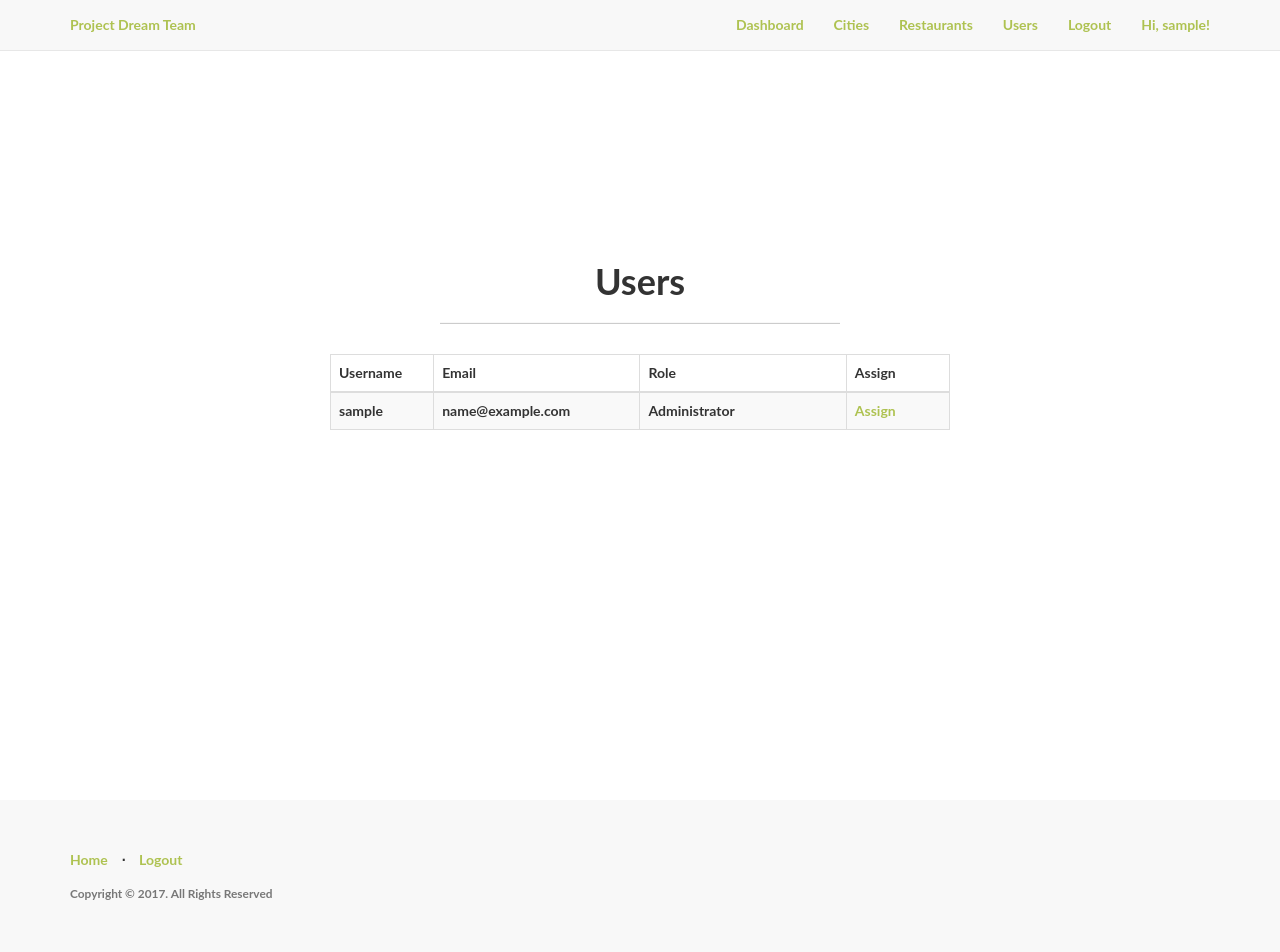
After one commit to lowderd/dreals, a Flask app: page /admin/users in a window 1280 px wide. The commit adds this page. Run offline with Flask 2, Linux system fonts and the light colour scheme; a user stored in the database is signed in; tables that the repository leaves empty hold one stand-in row (values such as "Sample post"); parts of the project's set-up code (start-up, migrations or seed data) failed here and were passed over; some libraries are stand-ins or nearby versions.

Commit message:
Added Tests Added ability to change user permissions

```diff
--- a/app/__init__.py
+++ b/app/__init__.py
@@ -1,6 +1,6 @@
 # app/__init__.py
 
-from flask import Flask, render_template
+from flask import Flask, render_template, abort
 from flask_sqlalchemy import SQLAlchemy
 from flask_login import LoginManager
 from flask_migrate import Migrate
--- a/app/admin/views.py
+++ b/app/admin/views.py
@@ -4,9 +4,9 @@ from flask import abort, flash, redirect, render_template, url_for
 from flask_login import current_user, login_required
 
 from . import admin
-from .forms import CityForm, RestaurantForm
+from .forms import CityForm, RestaurantForm, UserAssignForm
 from .. import db
-from ..models import City, Restaurant
+from ..models import City, Restaurant, User
 
 
 def check_admin():
@@ -200,4 +200,43 @@ def delete_restaurant(id):
     # redirect to the restaurants page
     return redirect(url_for('admin.list_restaurants'))
 
-    return render_template(title="Delete Restaurant")
+
+@admin.route('/users')
+@login_required
+def list_users():
+    """
+    List all users
+    """
+    check_admin()
+
+    users = User.query.all()
+    return render_template('admin/users/users.html',
+                           users=users, title='Users')
+
+
+@admin.route('/users/assign/<int:id>', methods=['GET', 'POST'])
+@login_required
+def assign_user(id):
+    """
+    Assign a department and a role to an user
+    """
+    check_admin()
+
+    user = User.query.get_or_404(id)
+
+    form = UserAssignForm(obj=user)
+    if form.validate_on_submit():
+        if str(form.role.data) == "admin":
+            user.is_admin = True
+        else:
+            user.is_admin = False
+        db.session.add(user)
+        db.session.commit()
+        flash('You have successfully assigned a department and role.')
+
+        # redirect to the roles page
+        return redirect(url_for('admin.list_users'))
+
+    return render_template('admin/users/user.html',
+                           user=user, form=form,
+                           title='Assign User')
--- /dev/null
+++ b/app/templates/admin/users/users.html
@@ -0,0 +1,56 @@
+<!-- app/templates/admin/users/users.html -->
+
+{% import "bootstrap/utils.html" as utils %}
+{% extends "base.html" %}
+{% block title %}Users{% endblock %}
+{% block body %}
+<div class="content-section">
+  <div class="outer">
+    <div class="middle">
+      <div class="inner">
+        <br/>
+        {{ utils.flashed_messages() }}
+        <br/>
+        <h1 style="text-align:center;">Users</h1>
+        {% if users %}
+          <hr class="intro-divider">
+          <div class="center">
+            <table class="table table-striped table-bordered">
+              <thead>
+                <tr>
+                  <th width="15%"> Username </th>
+                  <th width="30%">Email</th>
+                  <th width="30%"> Role </th>
+                  <th width="15%"> Assign </th>
+                </tr>
+              </thead>
+              <tbody>
+              {% for user in users %}
+                    <tr>
+                      <td> {{ user.username }}</td>
+                      <td> {{ user.email }} </td>
+                      <td>
+                        {% if user.is_admin %}
+                          Administrator
+                        {% else %}
+                          User
+                        {% endif %}
+                      </td>
+                      <td>
+                        <a href="{{ url_for('admin.assign_user', id=user.id) }}">
+                          <i class="fa fa-user-plus"></i> Assign
+                        </a>
+                      </td>
+                    </tr>
+
+              {% endfor %}
+              </tbody>
+            </table>
+          </div>
+        {% endif %}
+        </div>
+      </div>
+    </div>
+  </div>
+</div>
+{% endblock %}
--- a/app/templates/base.html
+++ b/app/templates/base.html
@@ -27,6 +27,7 @@
                     <li><a href="{{ url_for('home.admin_dashboard') }}">Dashboard</a></li>
                     <li><a href="{{ url_for('admin.list_cities') }}">Cities</a></li>
                     <li><a href="{{ url_for('admin.list_restaurants') }}">Restaurants</a></li>
+                    <li><a href="{{ url_for('admin.list_users') }}">Users</a></li>
                   {% else %}
                     <li><a href="{{ url_for('home.dashboard') }}">Dashboard</a></li>
                   {% endif %}
--- a/manage.py
+++ b/manage.py
@@ -1,7 +1,7 @@
 import os
 import unittest
 
-from app import create_app, db
+from app import create_app
 
 
 app_settings = os.getenv('APP_SETTINGS')
```
Also changed, not shown: app/admin/forms.py (+9 -1 lines), app/templates/admin/users/user.html (added, +27 -0 lines), app/tests/__init__.py (deleted, +0 -1 lines), app/tests/base.py (+21 -3 lines), app/tests/test_config.py (deleted, +0 -55 lines), app/tests/test_errors.py (added, +23 -0 lines), app/tests/test_models.py (added, +43 -0 lines), app/tests/test_users.py (deleted, +0 -18 lines), app/tests/test_views.py (added, +88 -0 lines), app/templates/errors/500.html (renamed from app/templates/errors/405.html).
